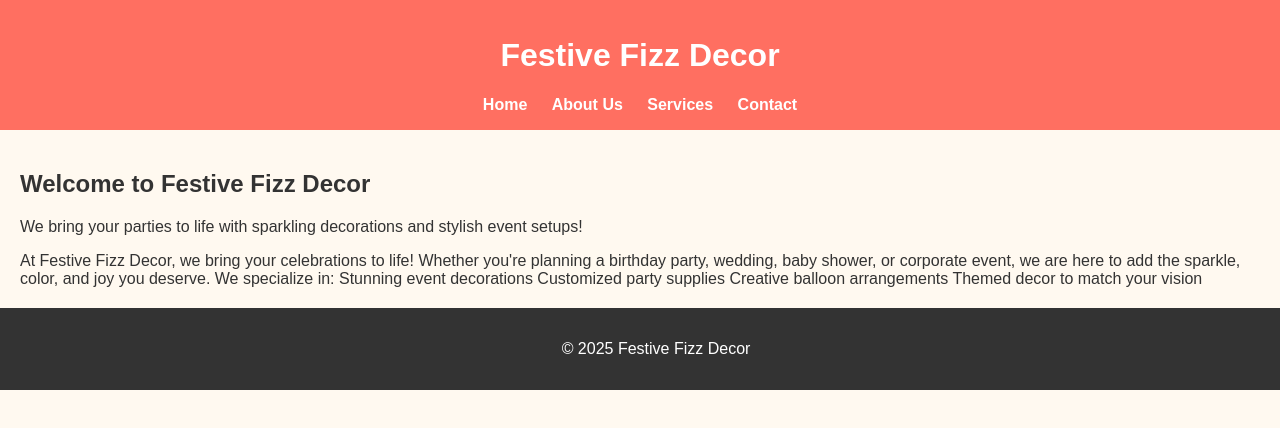
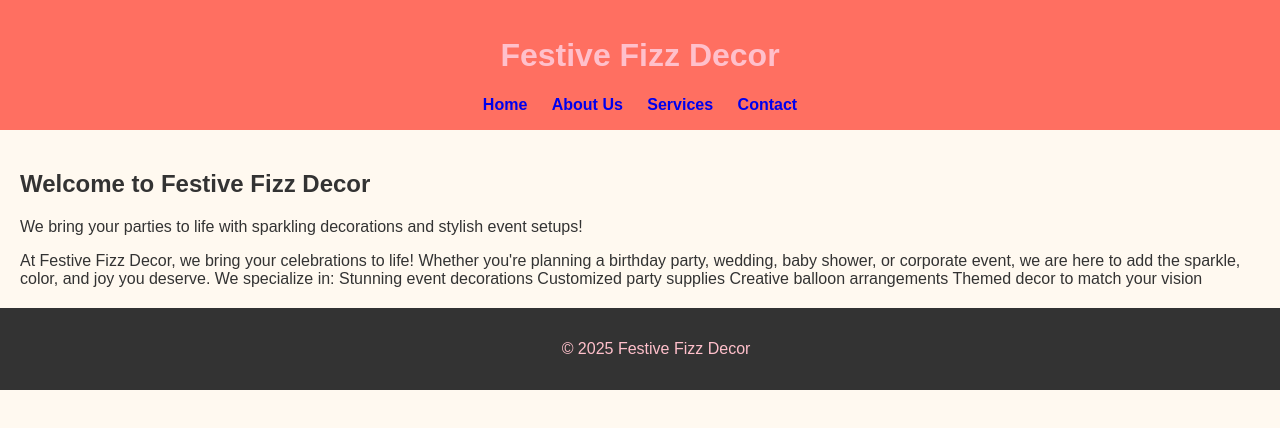
Before and after one commit to Karabe868/Fastive-Fizz-Decor, a plain HTML site: page index.html in a window 1280 px wide. Shown: the top 428 px of the page. Drawn offline with Linux system fonts and the light colour scheme.

Commit message:
Update Style.css

```diff
--- a/Style.css
+++ b/Style.css
@@ -8,7 +8,7 @@ body {
 
 header {
   background-color: #ff6f61;
-  color: white;
+  color: Pink;
   padding: 1rem;
   text-align: center;
 }
@@ -19,7 +19,7 @@ nav {
 
 nav a {
   margin: 0 10px;
-  color: white;
+  color: Pinke;
   text-decoration: none;
   font-weight: bold;
 }
@@ -34,7 +34,7 @@ main {
 
 footer {
   background-color: #333;
-  color: white;
+  color: Pink;
   text-align: center;
   padding: 1rem;
   position: relative;
```
